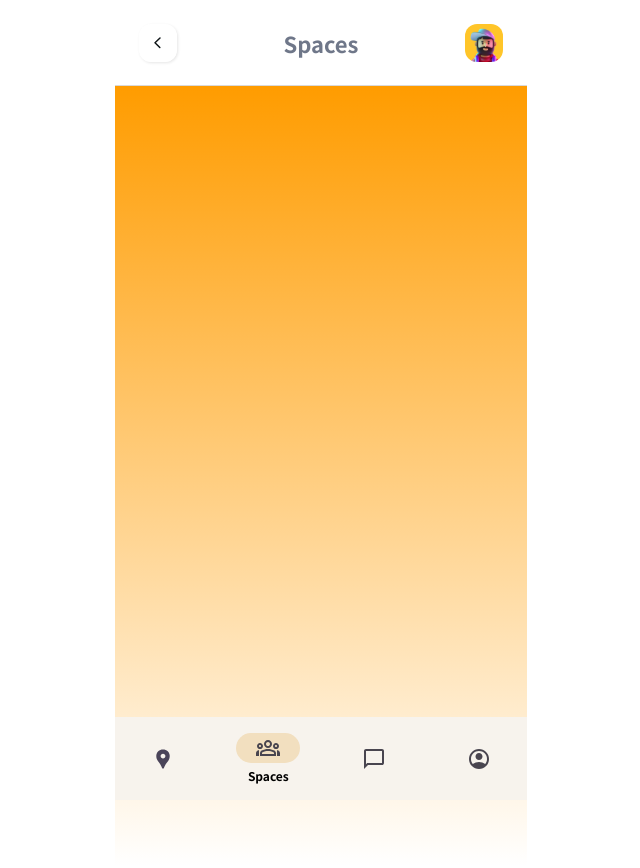
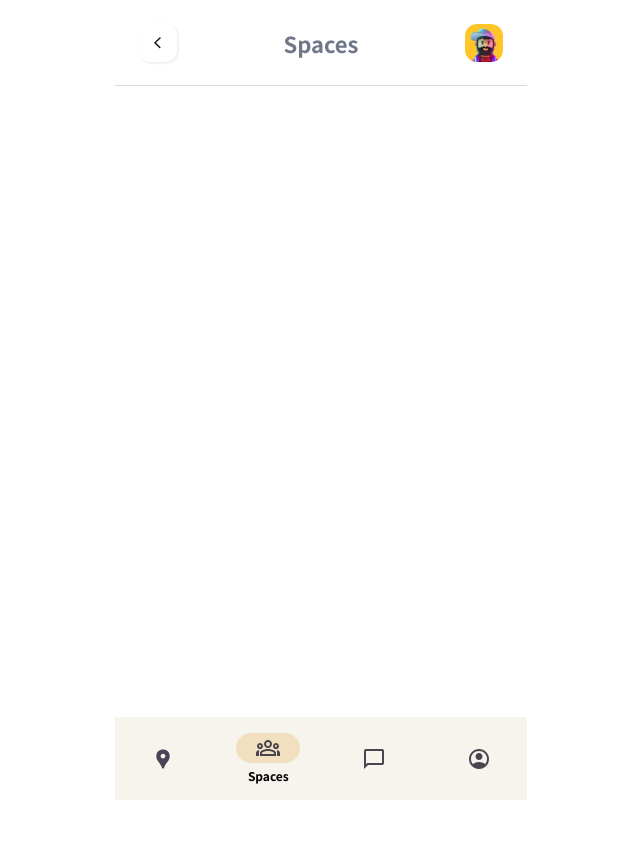
Before and after one commit to TEAM-4line/4line_frontend, a React (Create React App) app: page /spaces in a window 1280 px wide. Shown: the top 868 px of the page, without its empty margins (319-959 px from the left). Built offline with nearby package versions, Linux system fonts and the light colour scheme; a web font is replaced by a local one.

Commit message:
Style: spacePage, reviewPage 배경 스타일 변경

```diff
--- a/src/pages/reviews/ReviewsPage.js
+++ b/src/pages/reviews/ReviewsPage.js
@@ -27,7 +27,7 @@ const Wrapper = styled.div`
 
 const ContentBox = styled.div`
   margin: 86px 0px;
-  background: linear-gradient(to bottom, #ff9c00, white);
+  /* background: linear-gradient(to bottom, #ff9c00, white); */
   min-height: 780px;
   overflow-y: scroll;
   &::-webkit-scrollbar {
--- a/src/pages/spaces/SpacesPage.js
+++ b/src/pages/spaces/SpacesPage.js
@@ -27,7 +27,7 @@ const Wrapper = styled.div`
 
 const ContentBox = styled.div`
   margin: 86px 0px;
-  background: linear-gradient(to bottom, #ff9c00, white);
+  /* background: linear-gradient(to bottom, #ff9c00, white); */
   min-height: 780px;
   overflow-y: scroll;
   &::-webkit-scrollbar {
```
